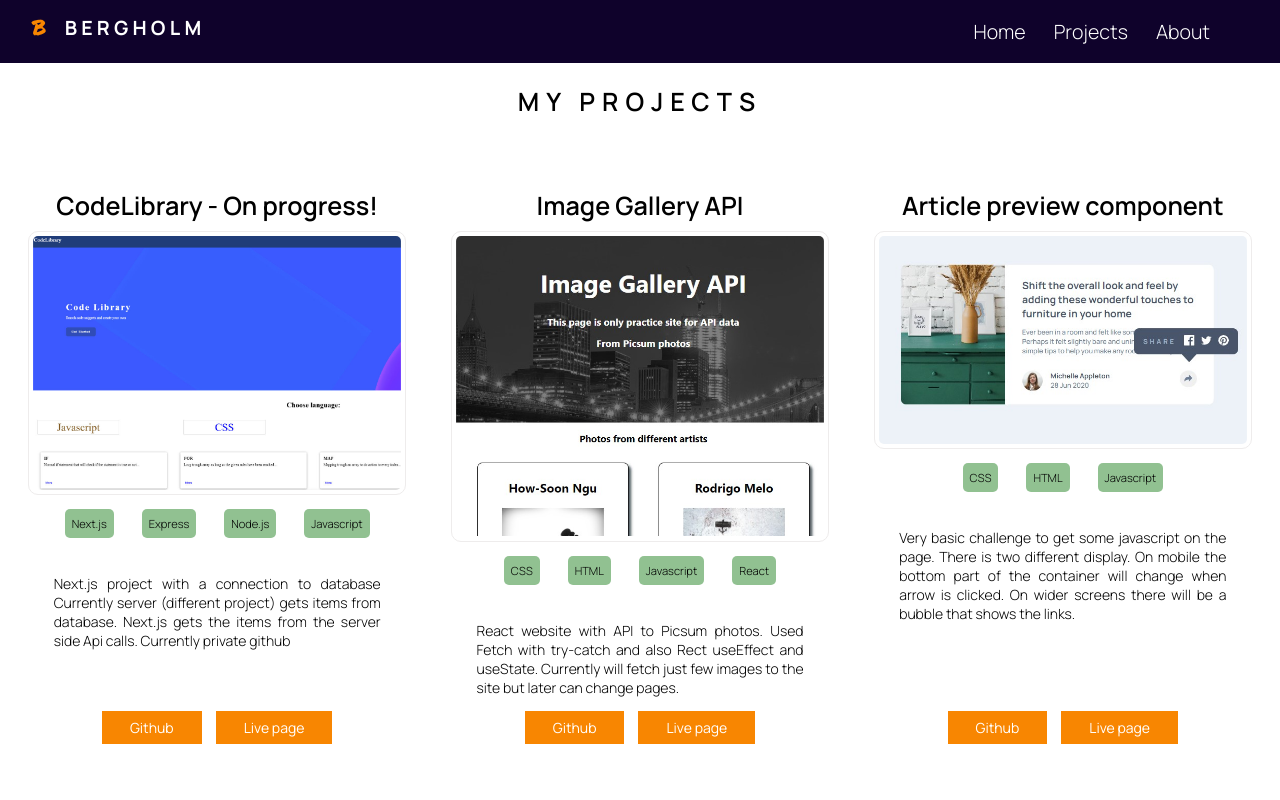
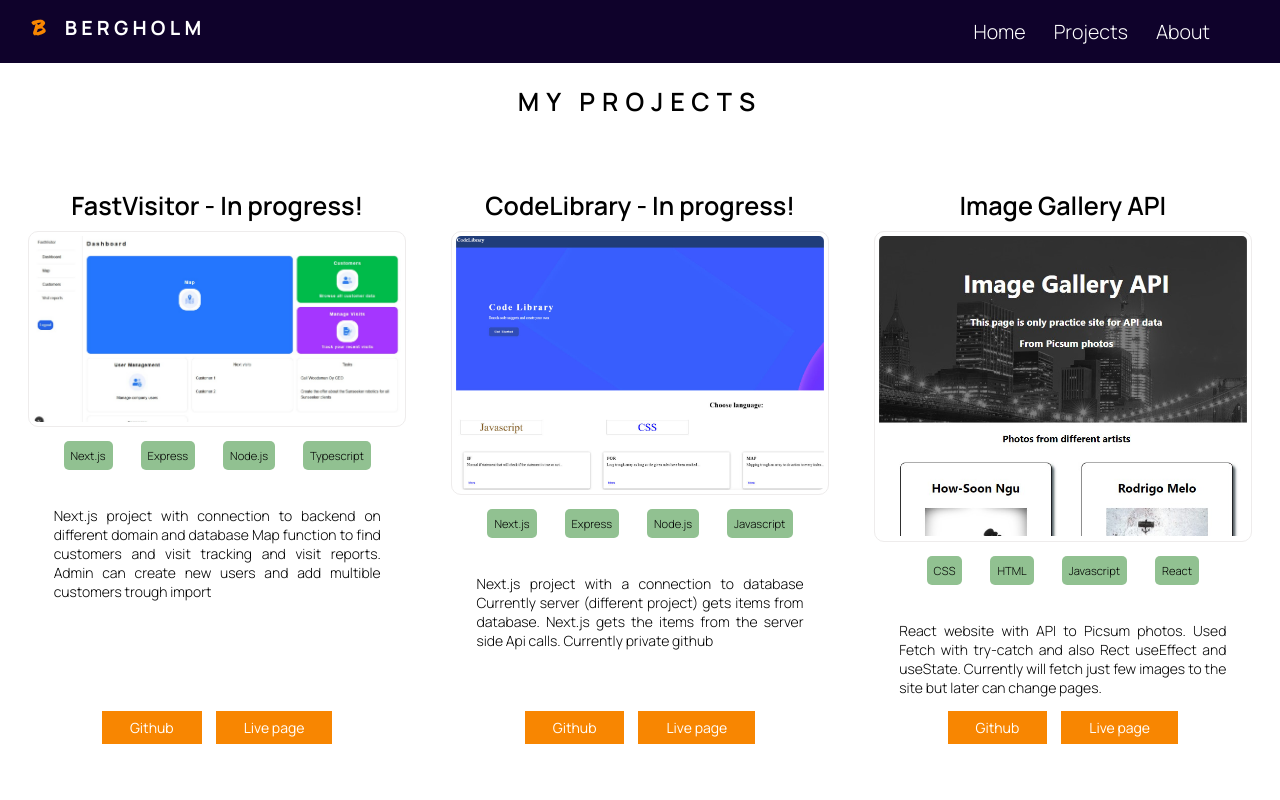
Before and after one commit to Jani-B/portfolio_website, a Next.js app: page /projects in a window 1280 px wide. Shown: the top 800 px of the page. Built offline with nearby package versions, Linux system fonts and the light colour scheme; a web font is replaced by a local one.

Commit message:
added new card

```diff
--- a/src/app/cardinfo/cardinfo.js
+++ b/src/app/cardinfo/cardinfo.js
@@ -1,8 +1,24 @@
 export const cardInfo = [
+  {
+    cardId: "card15",
+    frontpage: true,
+    cardHeader: "FastVisitor - In progress!",
+    stack: ["Next.js", "Express", "Node.js", "Typescript"],
+    cardText: [
+      "Next.js project with connection to backend on different domain and database ",
+      "Map function to find customers and visit tracking and visit reports. ",
+      "Admin can create new users and add multible customers trough import",
+    ],
+
+    cardPicture: "/images/FastVisitor.jpg",
+    haswebsite: true,
+    github: "https://github.com/Jani-B",
+    webpage: "https://fastvisitor.vercel.app/",
+  },
   {
     cardId: "card14",
     frontpage: true,
-    cardHeader: "CodeLibrary - On progress!",
+    cardHeader: "CodeLibrary - In progress!",
     stack: ["Next.js", "Express", "Node.js", "Javascript"],
     cardText: [
       "Next.js project with a connection to database ",
@@ -33,7 +49,7 @@ export const cardInfo = [
   },
   {
     cardId: "card12",
-    frontpage: true,
+    frontpage: false,
     cardHeader: "Article preview component",
     stack: ["CSS", "HTML", "Javascript"],
     cardText: [
```
Also changed, not shown: public/images/FastVisitor.jpg (added).
